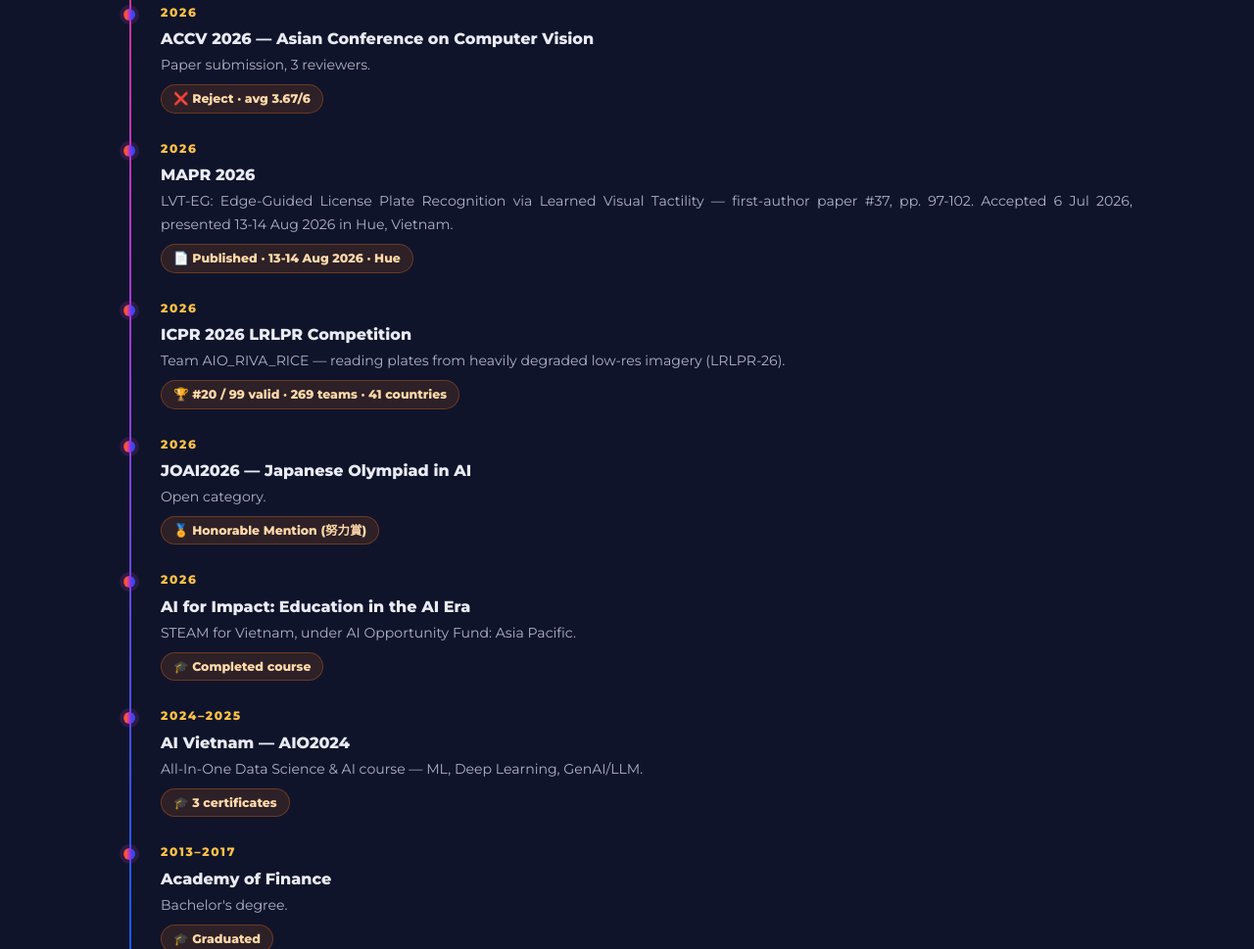
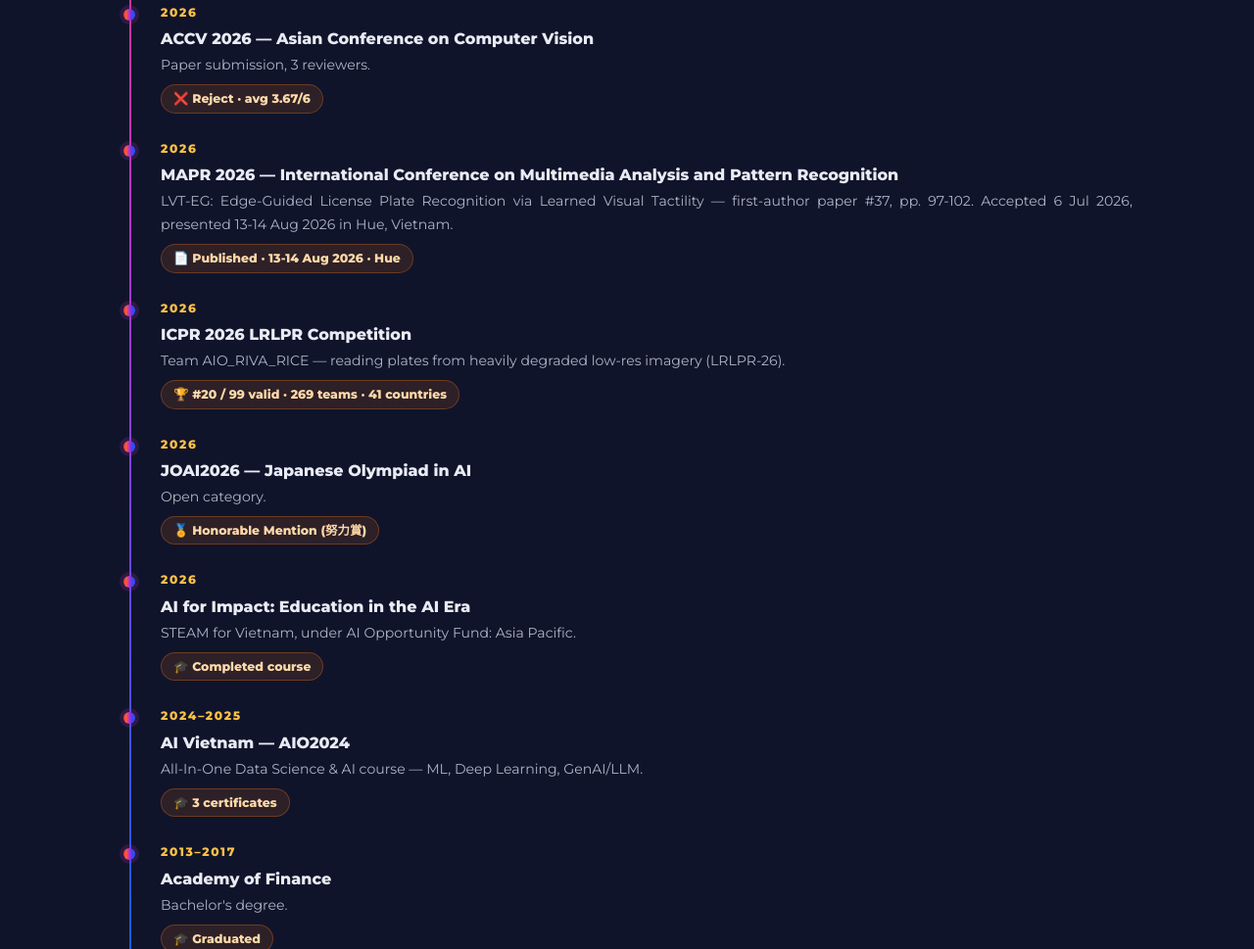
Before and after one commit to Kein95/Kein95, a plain HTML site: page index.html in a window 1280 px wide. Shown: the part 6048-7017 px from the top of the page at 98% size. Drawn offline with Linux system fonts and the light colour scheme.

Commit message:
docs: use full official MAPR conference name on both surfaces

```diff
--- a/index.html
+++ b/index.html
@@ -999,7 +999,7 @@
       </div>
       <div class="titem">
         <div class="year">2026</div>
-        <h4><a href="https://doi.org/10.1109/MAPR72750.2026.11685754" target="_blank" rel="noopener">MAPR 2026</a></h4>
+        <h4><a href="https://doi.org/10.1109/MAPR72750.2026.11685754" target="_blank" rel="noopener">MAPR 2026 — International Conference on Multimedia Analysis and Pattern Recognition</a></h4>
         <p class="t-en">LVT-EG: Edge-Guided License Plate Recognition via Learned Visual Tactility — first-author paper #37, pp. 97-102. Accepted 6 Jul 2026, presented 13-14 Aug 2026 in Hue, Vietnam.</p>
         <p class="t-vi">LVT-EG: nhận diện biển số via Learned Visual Tactility — paper first-author #37, tr. 97-102. Chấp nhận 6/7/2026, trình bày 13-14/8/2026 tại Huế.</p>
         <span class="result"><span class="t-en">📄 Published · 13-14 Aug 2026 · Hue</span><span class="t-vi">📄 Đã đăng · 13-14/8/2026 · Huế</span></span>
```
Also changed, not shown: 1 other file.
